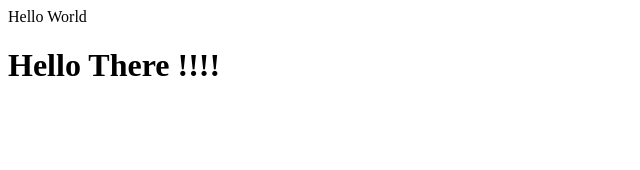
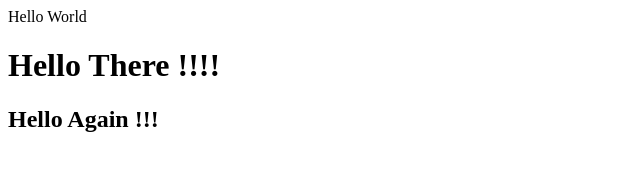
Before and after one commit to svyahalkar/hello-world, a plain HTML site: page index.html in a window 1280 px wide. Shown: the whole page, without its empty margins (0-640 px from the left). Drawn offline with Linux system fonts and the light colour scheme.

Commit message:
New line added in index.html

```diff
--- a/index.html
+++ b/index.html
@@ -1,4 +1,5 @@
 <head> Hello World </head>
 <body>
 	<H1>Hello There !!!!</H1>
+	<h2> Hello Again !!!</h2>
 </body>
```
